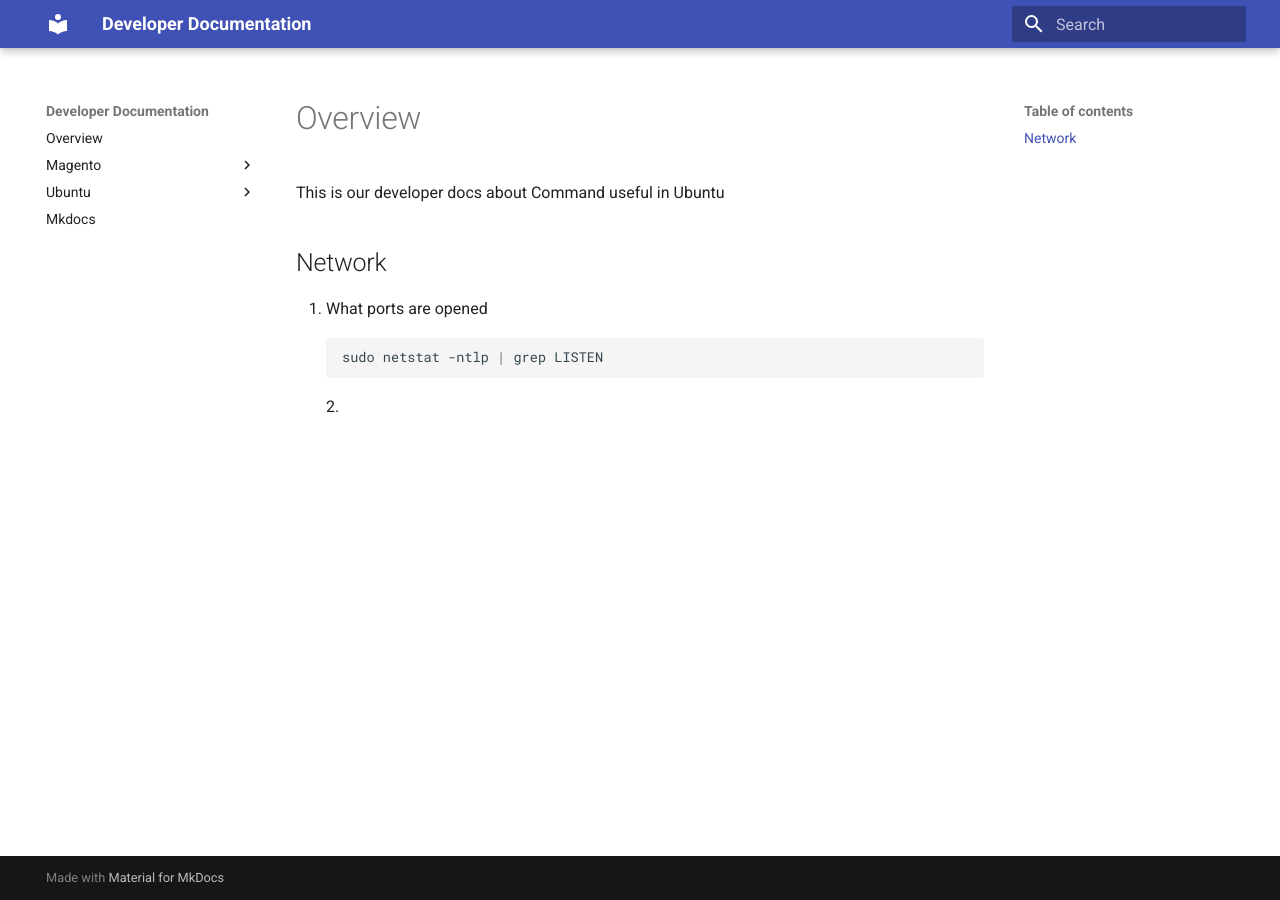
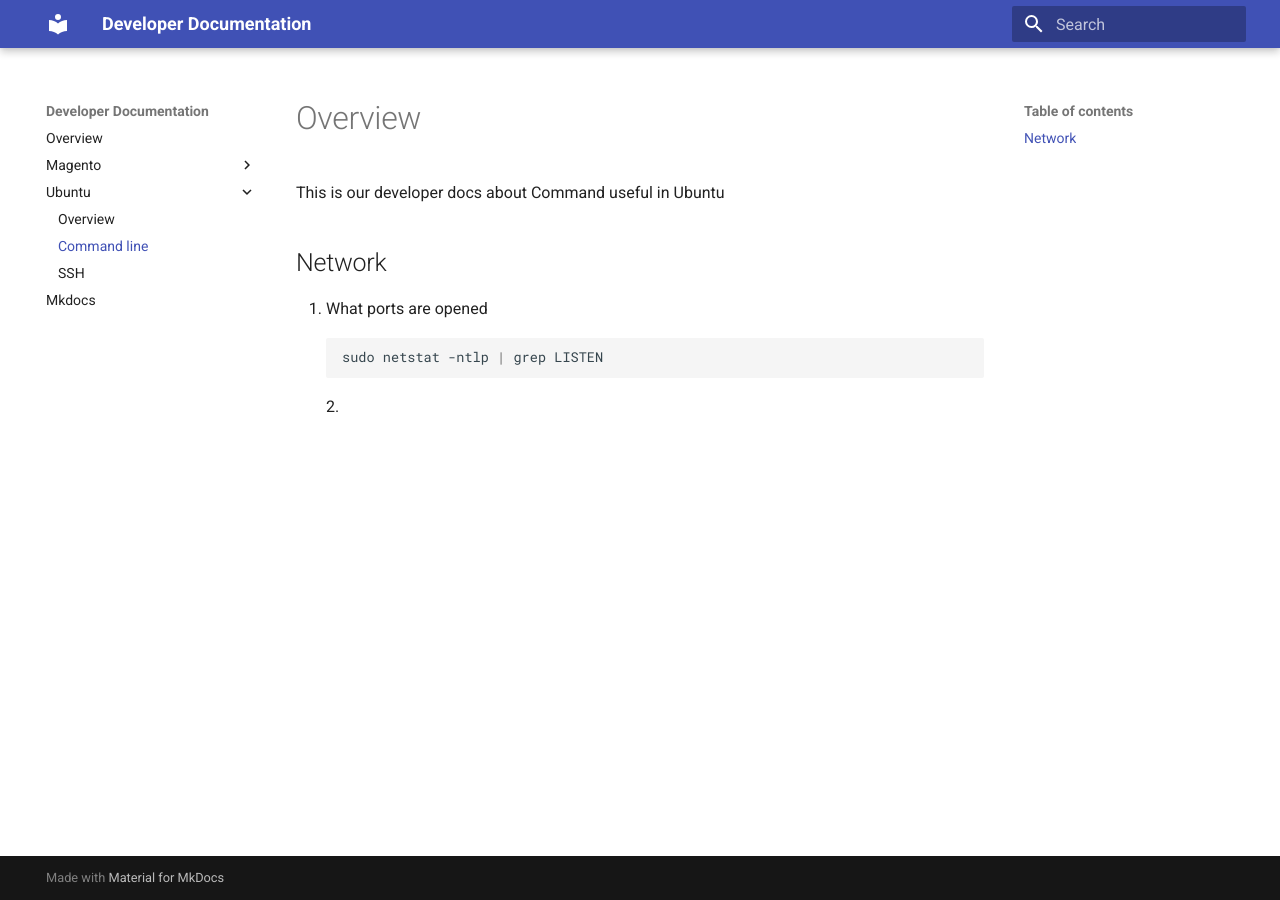
Before and after one commit to FinbertMDS/devdocs, an MkDocs documentation site: the page built from docs/ubuntu/command.md, in a window 1280 px wide. Built offline with MkDocs 1.6.1 and Material for MkDocs 9.7.7, drawn with Linux system fonts in a browser that asks for light colours; old or Windows-style settings are respelled for this version of MkDocs.

Commit message:
command line ubuntu

```diff
--- a/mkdocs.yml
+++ b/mkdocs.yml
@@ -18,6 +18,7 @@ pages:
         - Functional Testing Framework Entities: magento/test/functional/entities.md
   - Ubuntu:
     - Overview: ubuntu.md
+    - Command line: ubuntu/command.md
     - SSH: ubuntu/ssh.md
   - Mkdocs: mkdocs.md
 
```
Also changed, not shown: docs/ubuntu.md (+1 -0 lines).
